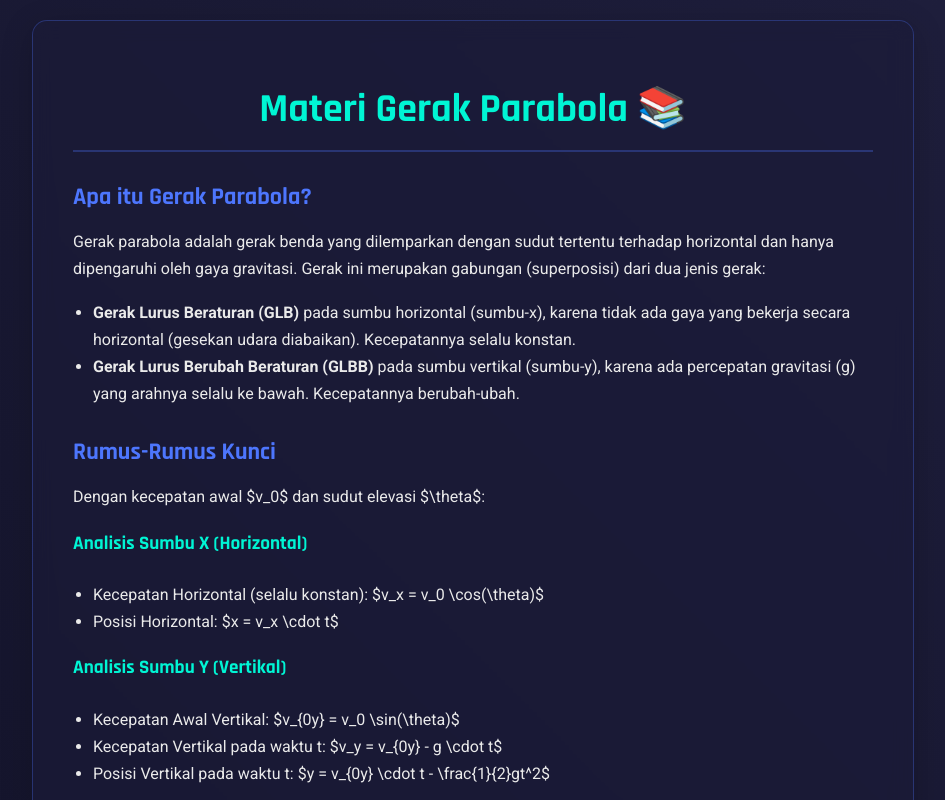
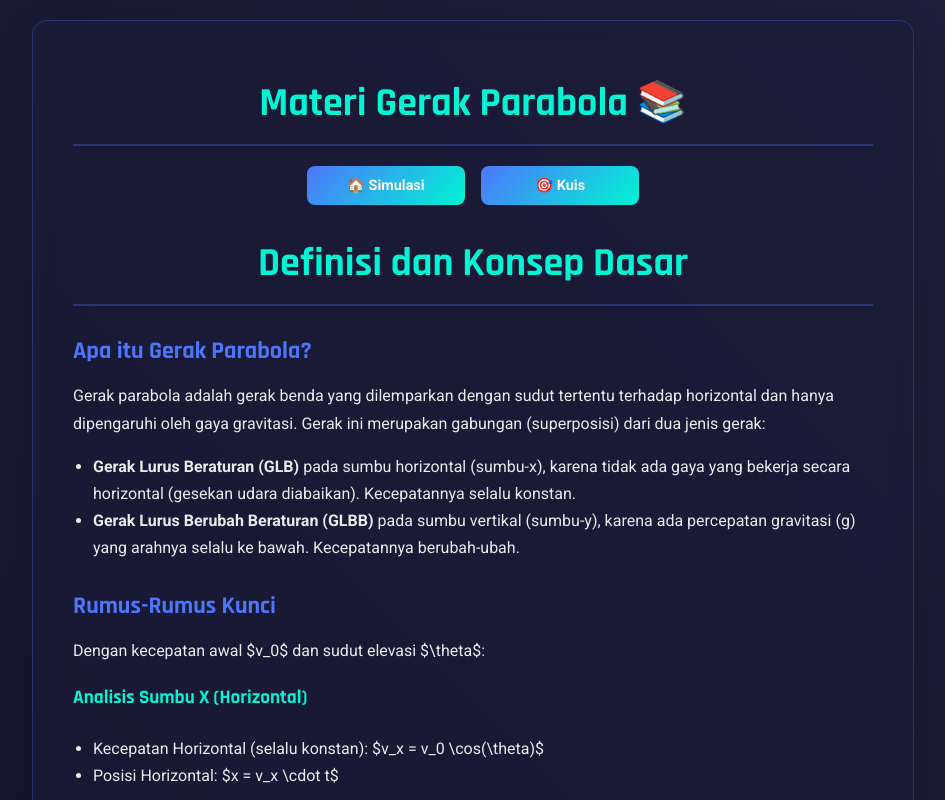
Before and after one commit to rdityaza/virtual-lab, a website: page materi.html in a window 1280 px wide. Shown: the top 800 px of the page, without its empty margins (167-1112 px from the left). Drawn offline with nearby package versions, Linux system fonts and the light colour scheme.

Commit message:
add integration feature

```diff
--- a/materi.html
+++ b/materi.html
@@ -8,9 +8,14 @@
 </head>
 <body>
     <div class="quiz-container">
+        <h1>Materi Gerak Parabola 📚</h1>
+        <div class="materi-nav">
+            <a href="index.html" class="nav-link-btn">🏠 Simulasi</a>
+            <a href="kuis.html" class="nav-link-btn">🎯 Kuis</a>
+        </div>
 
         <div class="materi-page">
-            <h2 class="materi-title">Materi Gerak Parabola 📚</h2>
+            <h2 class="materi-title">Definisi dan Konsep Dasar</h2>
 
             <div class="materi-section">
                 <h3>Apa itu Gerak Parabola?</h3>
@@ -62,9 +67,7 @@
                     </div>
                 </div>
 
-                </div>
-
-            <a href="kuis.html" class="nav-btn" style="display: block; text-align: center; margin: 40px auto 0;">Mulai Kuis!</a>
+            </div>
         </div>
 
     </div>
--- a/style.css
+++ b/style.css
@@ -189,10 +189,47 @@ button:hover {
     margin-right: 1rem;
 }
 
+.nav-buttons {
+    display: flex;
+    gap: 1rem;
+    align-items: center;
+    justify-content: center;
+    margin-top: 1rem;
+}
+
+.nav-link-btn {
+    background: linear-gradient(135deg, var(--primary-accent), var(--secondary-accent));
+    color: white;
+    text-decoration: none;
+    padding: 0.7rem 1.2rem;
+    border-radius: 8px;
+    font-weight: 600;
+    font-size: 0.9rem;
+    transition: all 0.3s ease;
+    border: none;
+    cursor: pointer;
+    text-align: center;
+    min-width: 100px;
+}
+
+.nav-link-btn:hover {
+    transform: translateY(-2px);
+    box-shadow: 0 8px 25px rgba(77, 118, 253, 0.4);
+    text-decoration: none;
+    color: white;
+}
+
 #logoutButton {
     width: auto;
-    padding: 0.5rem 1rem;
+    padding: 0.7rem 1.2rem;
     font-size: 0.9rem;
+    background: rgba(255, 68, 68, 0.8);
+    border: none;
+    color: white;
+    border-radius: 8px;
+    font-weight: 600;
+    cursor: pointer;
+    transition: all 0.3s ease;
 }
 
 .lab-layout {
--- a/style2.css
+++ b/style2.css
@@ -41,9 +41,38 @@ h1 {
     color: var(--secondary-accent);
     text-align: center;
     font-size: 2.5rem;
-    margin-bottom: 30px;
+    margin-bottom: 20px;
     border-bottom: 2px solid var(--border-color);
     padding-bottom: 15px;
+}
+
+.quiz-nav {
+    display: flex;
+    gap: 1rem;
+    justify-content: center;
+    margin-bottom: 30px;
+}
+
+.nav-link-btn {
+    background: linear-gradient(135deg, var(--primary-accent), var(--secondary-accent));
+    color: white;
+    text-decoration: none;
+    padding: 0.7rem 1.2rem;
+    border-radius: 8px;
+    font-weight: 600;
+    font-size: 0.9rem;
+    transition: all 0.3s ease;
+    border: none;
+    cursor: pointer;
+    text-align: center;
+    min-width: 120px;
+}
+
+.nav-link-btn:hover {
+    transform: translateY(-2px);
+    box-shadow: 0 8px 25px rgba(77, 118, 253, 0.4);
+    text-decoration: none;
+    color: white;
 }
 
 .page {
@@ -143,6 +172,18 @@ h1 {
     text-align: center;
 }
 
+.result-buttons {
+    display: flex;
+    gap: 1rem;
+    justify-content: center;
+    margin-top: 2rem;
+    flex-wrap: wrap;
+}
+
+.result-buttons .nav-btn {
+    min-width: 150px;
+}
+
 .result-page h2 {
     font-family: var(--font-heading);
     font-size: 2.8rem;
--- a/style_materi.css
+++ b/style_materi.css
@@ -36,6 +36,45 @@ body {
     padding: 30px 40px;
 }
 
+h1 {
+    font-family: var(--font-heading);
+    color: var(--secondary-accent);
+    text-align: center;
+    font-size: 2.5rem;
+    margin-bottom: 20px;
+    border-bottom: 2px solid var(--border-color);
+    padding-bottom: 15px;
+}
+
+.materi-nav {
+    display: flex;
+    gap: 1rem;
+    justify-content: center;
+    margin-bottom: 30px;
+}
+
+.nav-link-btn {
+    background: linear-gradient(135deg, var(--primary-accent), var(--secondary-accent));
+    color: white;
+    text-decoration: none;
+    padding: 0.7rem 1.2rem;
+    border-radius: 8px;
+    font-weight: 600;
+    font-size: 0.9rem;
+    transition: all 0.3s ease;
+    border: none;
+    cursor: pointer;
+    text-align: center;
+    min-width: 120px;
+}
+
+.nav-link-btn:hover {
+    transform: translateY(-2px);
+    box-shadow: 0 8px 25px rgba(77, 118, 253, 0.4);
+    text-decoration: none;
+    color: white;
+}
+
 .nav-btn {
     background-color: var(--primary-accent);
     color: white;
```
Also changed, not shown: index.html (+5 -1 lines), kuis.html (+8 -1 lines), models/Score.js (added, +24 -0 lines), script2.js (+62 -2 lines), server.js (+43 -0 lines).
